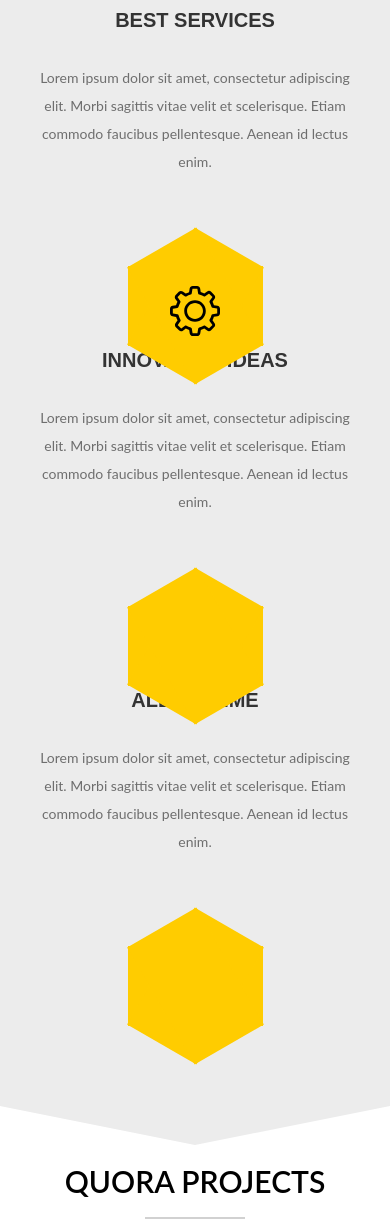
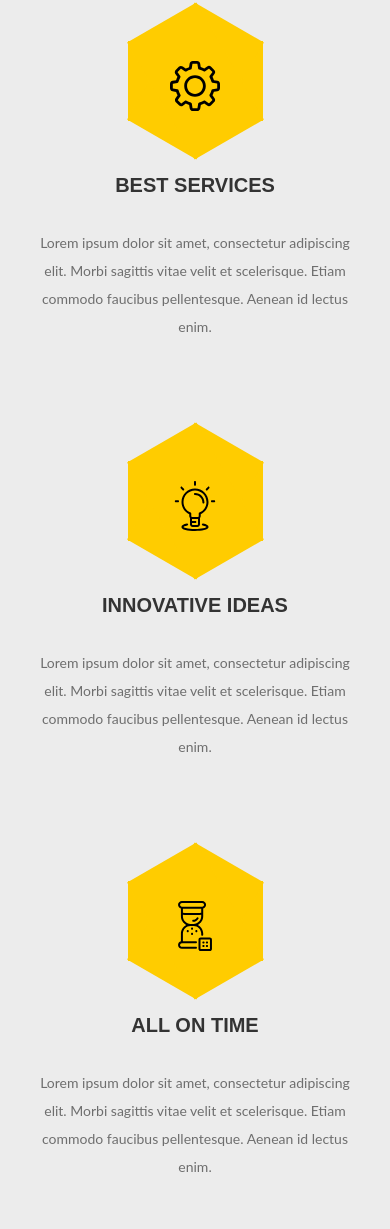
Before and after one commit to VladZelenko/quor, a website: page app/index.html in a window 390 px wide. Shown: the part 1328-2557 px from the top of the page. Drawn offline with nearby package versions, Linux system fonts and the light colour scheme.

Commit message:
about add + mobile

```diff
--- a/app/sass/components/_media.scss
+++ b/app/sass/components/_media.scss
@@ -1,8 +1,8 @@
 @media (min-width: 1570px) and (max-width: 2880px) {
-.container {
-	width: 70%;
-	margin: 0 auto;
-}
+	.container {
+		width: 70%;
+		margin: 0 auto;
+	}
 }
 
 
@@ -33,6 +33,35 @@
 //
 //
 //
+//-------------------------------ABOUT-----------------------------------//
+@media (min-width: 870px) and (max-width: 1320px) {
+	.about {
+		.main-flexbox {
+			.col-1, .col-2 {margin-right: 30px;}
+		}
+	}
+}
+@media (min-width: 1330px) and (max-width: 2880px) {
+	.about {
+		.main-flexbox {
+			.col-2 {
+				position: relative;
+				top: 50px;
+				margin: 0 100px;
+			}
+			.col-1, .col-3 {
+				.box-1 {
+					margin-bottom: 45px;
+					order: 0;
+				}
+			}
+		}
+	}
+}
+//--------------------------------------------------------------------------//
+//
+//
+//
 //-------------------------------SERVICES-----------------------------------//
 @media (min-width: 400px) and (max-width: 1920px) {
 	.services {
--- a/app/sass/partials/_about.scss
+++ b/app/sass/partials/_about.scss
@@ -15,23 +15,32 @@
 		min-height: 890px;
 	}
 	.main-flexbox {
-		padding-top: 80px;
+		padding-top: 120px;
 		display: flex;
 		flex-flow: row wrap;
-		justify-content: space-between;
+		justify-content: center;
 		align-items: stretch;
 		text-align: center;
 		.col-1, .col-2, .col-3 {
-			width: 380px;
+			width: 320px;
+			display: flex;
+			flex-flow: column wrap;
+
+			// .box-2 {order: 1;}
+			.box-1 {
+				margin-bottom: 80px;
+				order: 1;
+			}
 		}
+	}
 
-	}
 	h3 {
 		color: #333333;
 		font: 700 20px/28px $secondary_font;
 		text-transform: uppercase;
 	}
 	p {padding: 30px 0 45px 0;}
+
 	.service-img {
 		width: 135px;
 		margin: 45px auto 0 auto;
@@ -39,7 +48,7 @@
 		background: #ffcc00;
 		position: relative;
 		left: 0;
-		top: 0;
+		bottom: 50px;
 
 		.overlay-box-1 {
 			width: 135px;
@@ -69,3 +78,29 @@
 		z-index: 10;
 	}
 }
+.box-img-2 {
+	&:after {
+		content: '';
+		position: relative;
+		width: 50px;
+		margin: 0 auto;
+		bottom: 60px;
+		height: 50px;
+		display: block;
+		background: url('../../img/SVG/bulb.svg');
+		z-index: 10;
+	}
+}
+.box-img-3 {
+	&:after {
+		content: '';
+		position: relative;
+		width: 50px;
+		margin: 0 auto;
+		bottom: 60px;
+		height: 50px;
+		display: block;
+		background: url('../../img/SVG/sand-clock.svg');
+		z-index: 10;
+	}
+}
```
Also changed, not shown: app/index.html (+3 -38 lines), app/css/main.css.
